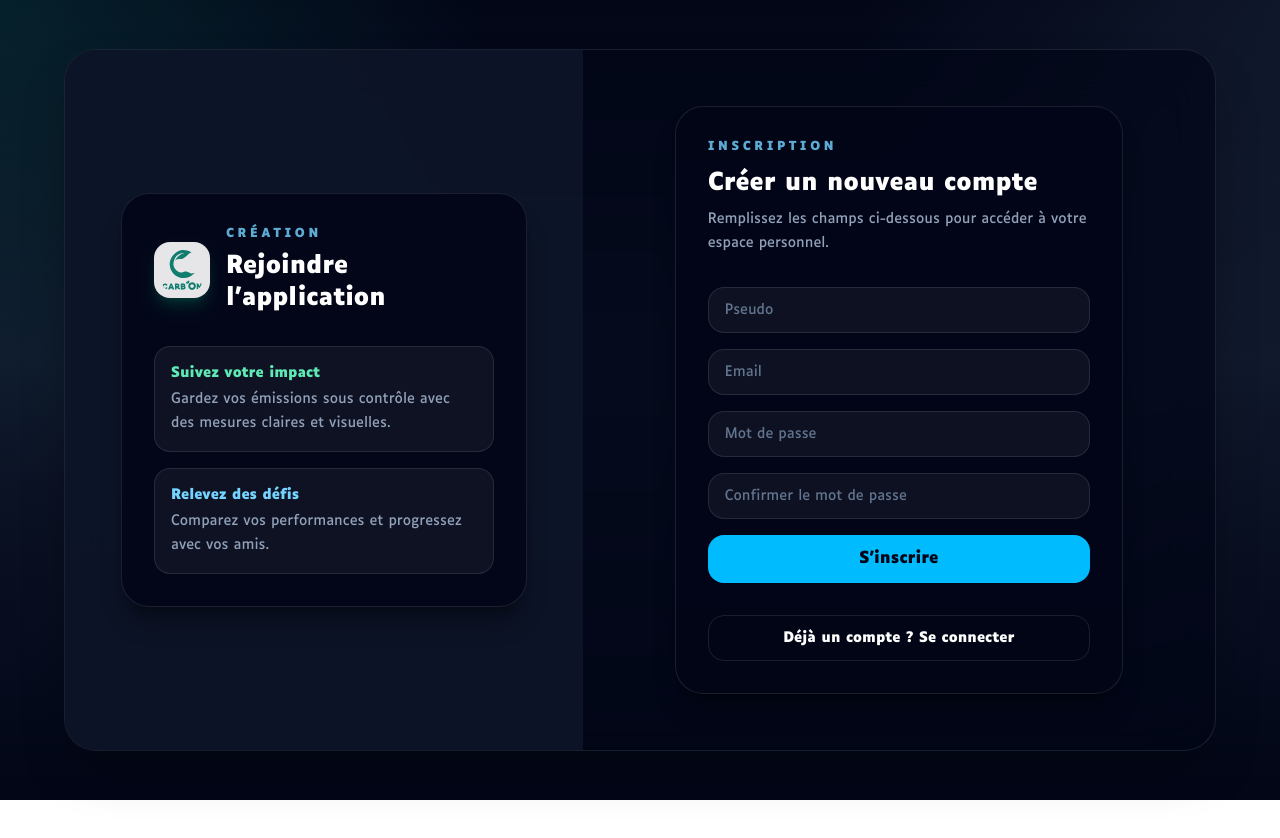
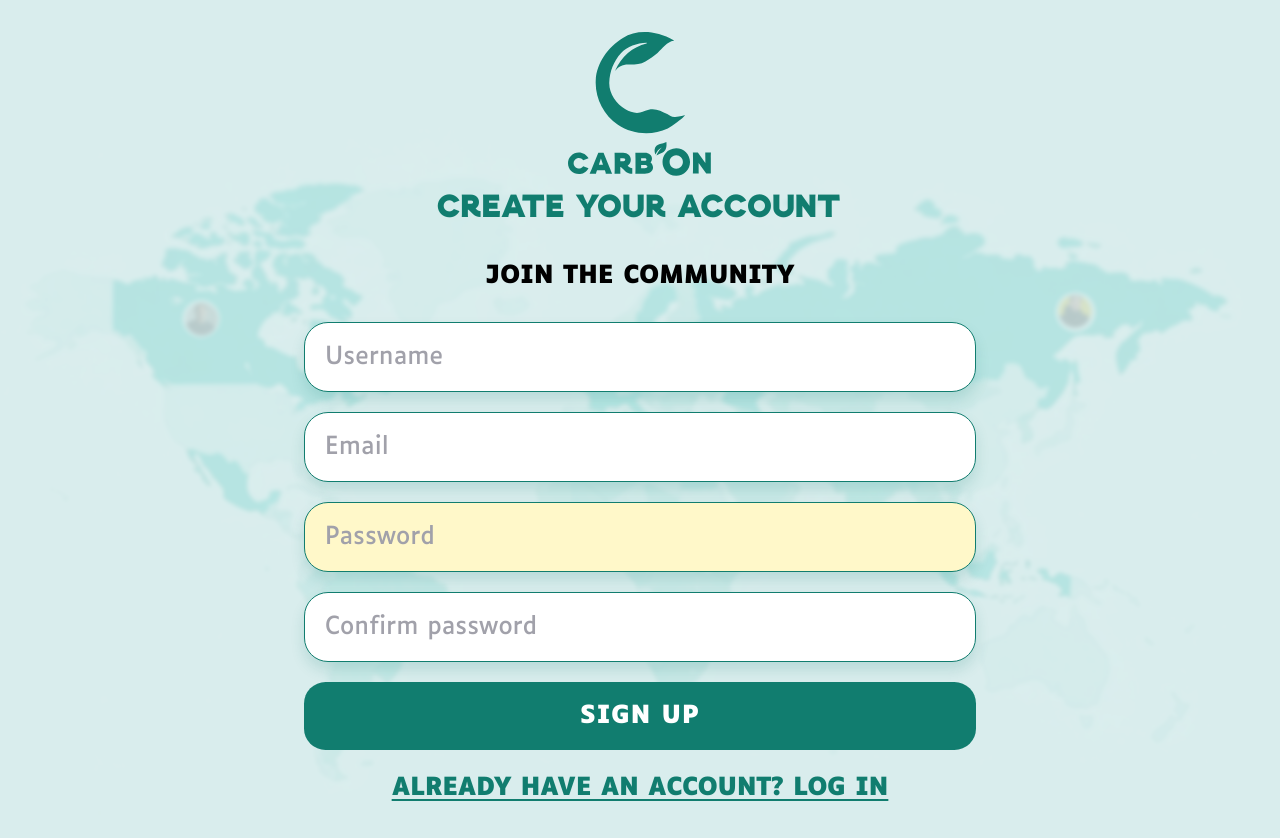
Before and after one commit to loucalm/WS401, a Vue app in the folder frontend/: page /register in a window 1280 px wide. Before the commit the page ends 800 px from the top, so only its background shows below. Built offline with nearby package versions, Linux system fonts and the light colour scheme.

Commit message:
Première version de Register et 404

```diff
--- a/frontend/src/components/Register.vue
+++ b/frontend/src/components/Register.vue
@@ -1,123 +1,83 @@
 <template>
-  <div class="min-h-screen px-4 py-8 sm:px-6 lg:px-8">
   <div
-      class="mx-auto flex min-h-[calc(100vh-4rem)] max-w-6xl items-center justify-center"
+    class="relative min-h-screen overflow-hidden bg-main-light px-3 py-3 sm:px-8 sm:py-8 lg:px-16 xl:px-24"
   >
+    <img
+      :src="backgroundUrl"
+      alt=""
+      class="pointer-events-none absolute inset-x-0 bottom-0 h-full w-full max-w-none object-cover opacity-15"
+      aria-hidden="true"
+    />
+
     <div
-        class="grid w-full overflow-hidden rounded-[2rem] border border-white/10 bg-slate-950/70 shadow-2xl shadow-black/40 backdrop-blur-xl lg:grid-cols-[0.9fr_1.1fr]"
+      class="relative mx-auto flex min-h-[calc(100vh-1.5rem)] w-full max-w-97.5 flex-col sm:min-h-[calc(100vh-4rem)] sm:max-w-160 lg:max-w-2xl"
     >
-        <section
-          class="flex items-center justify-center bg-slate-900/80 p-8 sm:p-10 lg:p-14"
+      <div class="flex flex-col items-center text-center">
+        <img :src="logoUrl" alt="Carbon logo" class="h-24 w-auto sm:h-36" />
+
+        <h1
+          class="font-title mt-4 max-w-[15ch] text-[1.45rem] uppercase leading-[1.05] text-main text-balance sm:mt-5 sm:max-w-none sm:text-title-h3"
         >
-          <div
-            class="w-full max-w-md rounded-[1.75rem] border border-white/10 bg-slate-950/90 p-6 shadow-xl shadow-black/30 sm:p-8"
+          CREATE YOUR ACCOUNT
+        </h1>
+
+        <p
+          class="font-ui mt-5 max-w-[18ch] text-[0.95rem] font-bold uppercase leading-[1.18] tracking-[0.01em] text-black text-balance sm:mt-8 sm:max-w-none sm:text-body-24"
         >
-            <div class="mb-8 flex items-center gap-4">
-              <img
-                :src="logoUrl"
-                alt="Carbon Logo"
-                class="h-14 w-14 rounded-2xl bg-white/90 p-2 shadow-lg shadow-emerald-500/20"
-              />
-              <div>
-                <p
-                  class="text-xs font-semibold uppercase tracking-[0.3em] text-sky-300/80"
-                >
-                  Création
-                </p>
-                <h2 class="mt-2 text-2xl font-bold text-white">
-                  Rejoindre l'application
-                </h2>
-              </div>
-            </div>
-
-            <div class="space-y-4">
-              <div class="rounded-2xl border border-white/10 bg-white/5 p-4">
-                <p class="text-sm font-semibold text-emerald-300">
-                  Suivez votre impact
-                </p>
-                <p class="mt-1 text-sm leading-6 text-slate-400">
-                  Gardez vos émissions sous contrôle avec des mesures claires et
-                  visuelles.
-                </p>
-              </div>
-              <div class="rounded-2xl border border-white/10 bg-white/5 p-4">
-                <p class="text-sm font-semibold text-sky-300">
-                  Relevez des défis
-                </p>
-                <p class="mt-1 text-sm leading-6 text-slate-400">
-                  Comparez vos performances et progressez avec vos amis.
-                </p>
-              </div>
-            </div>
-          </div>
-        </section>
-
-        <section class="flex items-center justify-center p-8 sm:p-10 lg:p-14">
-          <div
-            class="w-full max-w-md rounded-[1.75rem] border border-white/10 bg-slate-950/90 p-6 shadow-xl shadow-black/30 sm:p-8"
-          >
-            <div class="mb-8">
-              <p
-                class="text-xs font-semibold uppercase tracking-[0.3em] text-sky-300/80"
-              >
-                Inscription
-              </p>
-              <h1 class="mt-3 text-2xl font-bold text-white">
-                Créer un nouveau compte
-              </h1>
-              <p class="mt-2 text-sm leading-6 text-slate-400">
-                Remplissez les champs ci-dessous pour accéder à votre espace
-                personnel.
+          JOIN THE COMMUNITY
         </p>
       </div>
 
-            <form class="space-y-4" @submit.prevent="handleRegister">
+      <form
+        class="mt-4 space-y-3.5 sm:mt-8 sm:space-y-5"
+        @submit.prevent="handleRegister"
+      >
         <input
           v-model="username"
           type="text"
-                placeholder="Pseudo"
+          placeholder="Username"
           required
-                class="w-full rounded-2xl border border-white/10 bg-white/5 px-4 py-3 text-sm text-white placeholder:text-slate-500 outline-none transition focus:border-sky-400 focus:bg-white/10"
+          class="font-ui w-full rounded-3xl border border-main bg-white px-4 py-3 text-[0.95rem] text-black shadow-[0_8px_14px_rgba(17,125,111,0.16)] outline-none placeholder:text-grey focus:border-main focus:ring-2 focus:ring-main/20 sm:px-5 sm:py-4 sm:text-body-24"
         />
         <input
           v-model="email"
           type="email"
           placeholder="Email"
           required
-                class="w-full rounded-2xl border border-white/10 bg-white/5 px-4 py-3 text-sm text-white placeholder:text-slate-500 outline-none transition focus:border-sky-400 focus:bg-white/10"
+          class="font-ui w-full rounded-3xl border border-main bg-white px-4 py-3 text-[0.95rem] text-black shadow-[0_8px_14px_rgba(17,125,111,0.16)] outline-none placeholder:text-grey focus:border-main focus:ring-2 focus:ring-main/20 sm:px-5 sm:py-4 sm:text-body-24"
         />
         <input
           v-model="password"
           type="password"
-                placeholder="Mot de passe"
+          placeholder="Password"
           required
-                class="w-full rounded-2xl border border-white/10 bg-white/5 px-4 py-3 text-sm text-white placeholder:text-slate-500 outline-none transition focus:border-sky-400 focus:bg-white/10"
+          class="font-ui w-full rounded-3xl border border-main bg-[#fff8c9] px-4 py-3 text-[0.95rem] text-black shadow-[0_8px_14px_rgba(17,125,111,0.16)] outline-none placeholder:text-grey focus:border-main focus:ring-2 focus:ring-main/20 sm:px-5 sm:py-4 sm:text-body-24"
         />
         <input
           v-model="confirmPassword"
           type="password"
-                placeholder="Confirmer le mot de passe"
+          placeholder="Confirm password"
           required
-                class="w-full rounded-2xl border border-white/10 bg-white/5 px-4 py-3 text-sm text-white placeholder:text-slate-500 outline-none transition focus:border-sky-400 focus:bg-white/10"
+          class="font-ui w-full rounded-3xl border border-main bg-white px-4 py-3 text-[0.95rem] text-black shadow-[0_8px_14px_rgba(17,125,111,0.16)] outline-none placeholder:text-grey focus:border-main focus:ring-2 focus:ring-main/20 sm:px-5 sm:py-4 sm:text-body-24"
         />
 
         <button
           type="submit"
-                class="flex w-full items-center justify-center rounded-2xl bg-sky-400 px-4 py-3 font-semibold text-slate-950 transition hover:bg-sky-300"
+          class="font-ui w-full rounded-[1.35rem] bg-main px-5 py-3 text-[0.98rem] font-bold uppercase tracking-[0.04em] text-white transition hover:brightness-105 sm:px-6 sm:py-4 sm:text-body-24"
         >
-                S'inscrire
+          SIGN UP
         </button>
       </form>
 
       <p
         v-if="errorMessage"
-              class="mt-4 rounded-2xl border border-rose-400/20 bg-rose-400/10 px-4 py-3 text-sm text-rose-200"
+        class="font-ui text-body-12 mt-4 rounded-2xl border border-systeme/25 bg-systeme/10 px-4 py-3 text-systeme sm:text-body-16"
       >
         {{ errorMessage }}
       </p>
       <p
         v-if="successMessage"
-              class="mt-4 rounded-2xl border border-emerald-400/20 bg-emerald-400/10 px-4 py-3 text-sm text-emerald-100"
+        class="font-ui text-body-12 mt-4 rounded-2xl border border-main/20 bg-main/10 px-4 py-3 text-main sm:text-body-16"
       >
         {{ successMessage }}
       </p>
@@ -125,13 +85,10 @@
       <button
         type="button"
         @click="retourAulogin"
-              class="mt-8 w-full rounded-2xl border border-white/10 px-4 py-3 text-sm font-semibold text-white transition hover:border-white/20 hover:bg-white/5"
+        class="font-ui mt-4 block w-full text-center text-[0.95rem] font-bold uppercase text-main underline underline-offset-4 sm:mt-5 sm:text-body-24"
       >
-              Déjà un compte ? Se connecter
+        ALREADY HAVE AN ACCOUNT? LOG IN
       </button>
-          </div>
-        </section>
-      </div>
     </div>
   </div>
 </template>
@@ -141,6 +98,7 @@ import { ref } from "vue";
 import axios from "axios";
 import { useRouter } from "vue-router";
 import logoUrl from "../assets/logo.svg";
+import backgroundUrl from "../assets/img/background.png";
 
 const username = ref("");
 const email = ref("");
@@ -160,7 +118,7 @@ const handleRegister = async () => {
   successMessage.value = "";
 
   if (password.value !== confirmPassword.value) {
-    errorMessage.value = "Les mots de passe ne correspondent pas.";
+    errorMessage.value = "Passwords do not match.";
     return;
   }
 
@@ -171,16 +129,16 @@ const handleRegister = async () => {
       password: password.value,
     });
 
-    successMessage.value = "Compte créé avec succès ! Redirection...";
+    successMessage.value = "Account created successfully! Redirecting...";
 
     setTimeout(() => {
       router.push("/login");
     }, 2000);
   } catch (error) {
     if (error.response && error.response.status === 409) {
-      errorMessage.value = "Cet email est déjà utilisé.";
+      errorMessage.value = "This email is already used.";
     } else {
-      errorMessage.value = "Erreur lors de la création du compte.";
+      errorMessage.value = "Error while creating the account.";
     }
   }
 };
```
Also changed, not shown: frontend/src/components/NotFound.vue (+39 -29 lines). Lines whose indentation alone changed are shown as unchanged.
